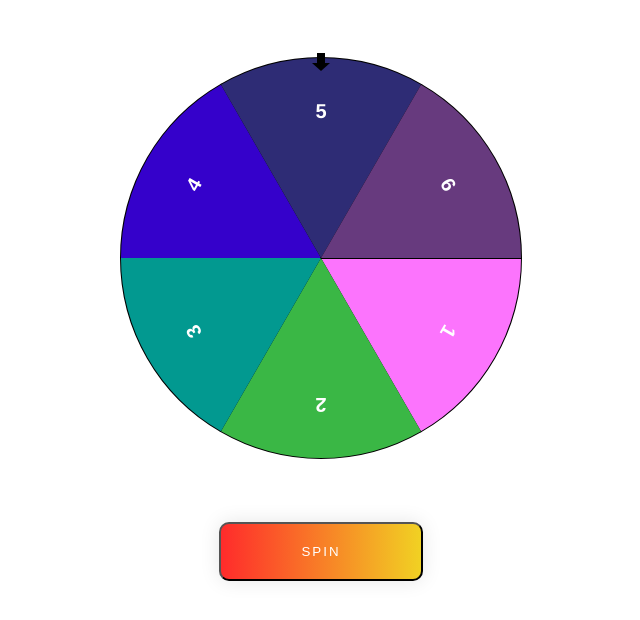
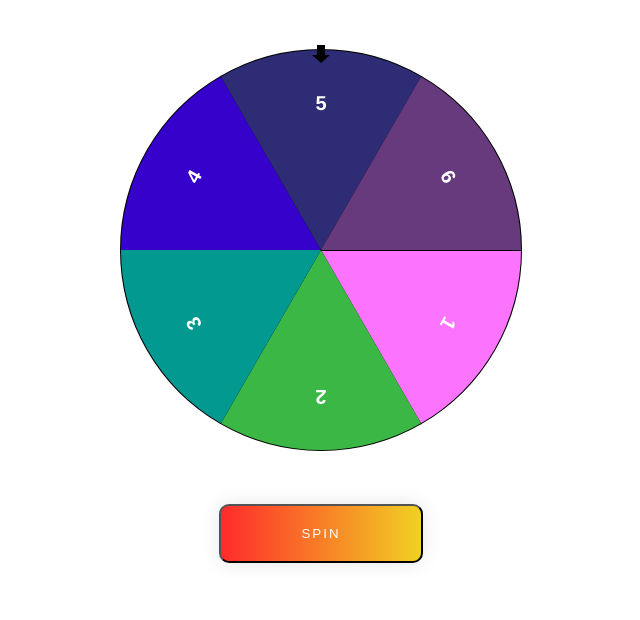
Before and after one commit to OnMaine/LimeCS-test, a plain HTML site: page Test-work/index.html in a window 1280 px wide. Shown: the whole page, without its empty margins (319-959 px from the left). Drawn offline with Linux system fonts and the light colour scheme.

Commit message:
fixed bug

```diff
--- a/Test-work/css/styles.css
+++ b/Test-work/css/styles.css
@@ -1,3 +1,12 @@
+body{
+	margin: 0;
+	padding: 0;
+}
+
+canvas {
+	max-width: 100%;
+}
+
 .container {
   display: grid;
   grid-template-columns: 1fr;
@@ -11,7 +20,6 @@
   display: inline-block;
   color: white;
   padding: 20px 80px;
-  margin: 10px 20px;
   border-radius: 10px;
   font-family: 'Montserrat', sans-serif;
   text-transform: uppercase;
@@ -44,7 +52,7 @@
   background: #fff;
   border: 1px solid #FF2B2B;
   border-radius: 5px;
-  width: 50%;
+  width: 70%;
   position: relative;
   transition: all 2s ease-in-out;
   display: grid;
```
